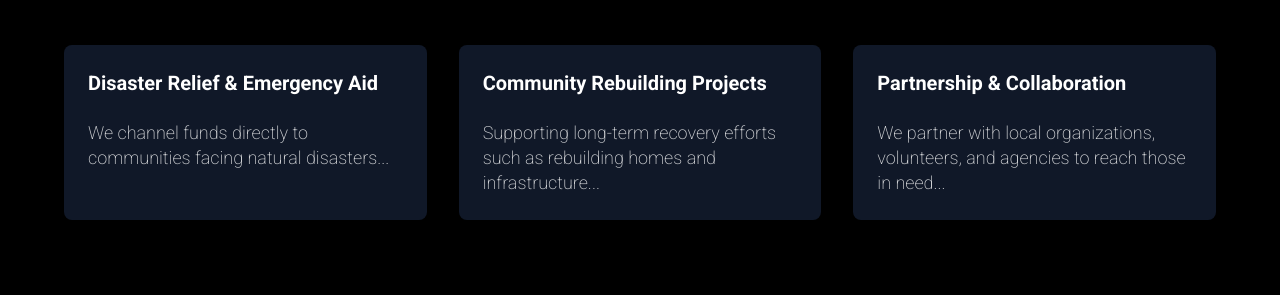
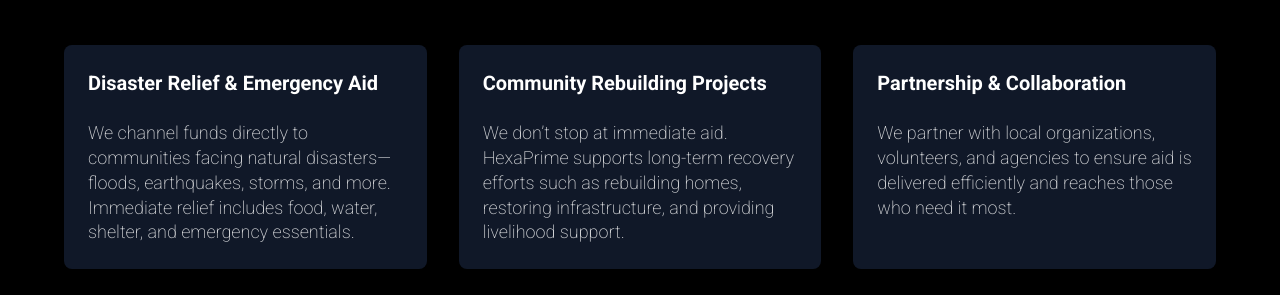
Before and after one commit to NETAD-MIKHAIL/hexaprime-portal, a Next.js app: page / in a window 1280 px wide. Shown: the part 1880-2175 px from the top of the page. Built offline with nearby package versions, Linux system fonts and the light colour scheme.

Commit message:
Update page.tsx

```diff
--- a/app/page.tsx
+++ b/app/page.tsx
@@ -163,19 +163,19 @@
       <div className="bg-gray-900 p-6 rounded-lg shadow-lg">
         <h3 className="text-xl font-semibold mb-2">Disaster Relief & Emergency Aid</h3>
           <p className="max-w-7xl mt-6 text-white/80 text-sm sm:text-base md:text-lg leading-snug font-light">
-            We channel funds directly to communities facing natural disasters...
+            We channel funds directly to communities facing natural disasters—floods, earthquakes, storms, and more. Immediate relief includes food, water, shelter, and emergency essentials.
           </p>
       </div>
       <div className="bg-gray-900 p-6 rounded-lg shadow-lg">
         <h3 className="text-xl font-semibold mb-2">Community Rebuilding Projects</h3>
         <p className="max-w-7xl mt-6 text-white/80 text-sm sm:text-base md:text-lg leading-snug font-light">
-          Supporting long-term recovery efforts such as rebuilding homes and infrastructure...
+          We don’t stop at immediate aid. HexaPrime supports long-term recovery efforts such as rebuilding homes, restoring infrastructure, and providing livelihood support.
         </p>
       </div>
       <div className="bg-gray-900 p-6 rounded-lg shadow-lg">
         <h3 className="text-xl font-semibold mb-2">Partnership & Collaboration</h3>
           <p className="max-w-7xl mt-6 text-white/80 text-sm sm:text-base md:text-lg leading-snug font-light">
-            We partner with local organizations, volunteers, and agencies to reach those in need...
+            We partner with local organizations, volunteers, and agencies to ensure aid is delivered efficiently and reaches those who need it most.
           </p>
           </div>
         </div>
```
